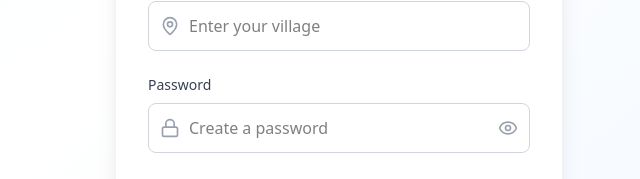
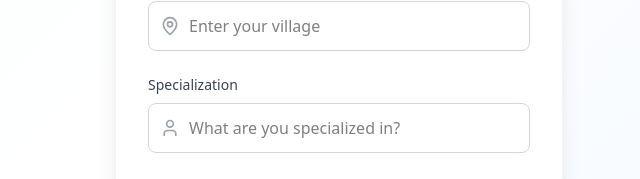
Before and after one commit to tuyishimejohnson/capstone-project, a React (Vite) app in the folder frontend/: page /signup in a window 1280 px wide. Shown: the part 762-941 px from the top of the page, without its empty margins (301-941 px from the left). Built offline with nearby package versions, Linux system fonts and the light colour scheme.

Commit message:
feat: add specialization field to SignupForm and validation

```diff
--- a/frontend/src/components/auth/SignupForm.tsx
+++ b/frontend/src/components/auth/SignupForm.tsx
@@ -39,6 +39,7 @@ export const SignupForm: React.FC<SignupFormProps> = () => {
   const [showPassword, setShowPassword] = useState(false);
   const [showConfirmPassword, setShowConfirmPassword] = useState(false);
   const [errors, setErrors] = useState<FormErrors>({});
+  const [specialization, setSpecialization] = useState("");
   const [isLoading, setIsLoading] = useState(false);
   const navigate = useNavigate();
 
@@ -52,7 +53,8 @@ export const SignupForm: React.FC<SignupFormProps> = () => {
       district,
       sector,
       cell,
-      village
+      village,
+      specialization
     );
 
     if (Object.keys(validationErrors).length > 0) {
@@ -70,6 +72,7 @@ export const SignupForm: React.FC<SignupFormProps> = () => {
         sector,
         cell,
         village,
+        specialization,
         password,
       });
       console.log("==========signup successful============");
@@ -79,6 +82,7 @@ export const SignupForm: React.FC<SignupFormProps> = () => {
       setSector("");
       setCell("");
       setVillage("");
+      setSpecialization("");
       setPassword("");
       setConfirmPassword("");
       navigate("/");
@@ -87,22 +91,6 @@ export const SignupForm: React.FC<SignupFormProps> = () => {
     } finally {
       setIsLoading(false);
     }
-
-    // Reset form fields
-    // setName("");
-    // setPhone("");
-    // setDistrict("");
-    // setSector("");
-    // setCell("");
-    // setVillage("");
-    // setPassword("");
-    // setConfirmPassword("");
-
-    // // Simulate API call
-    // setTimeout(() => {
-    //   setIsLoading(false);
-    //   navigate("/");
-    // }, 1500);
   };
 
   return (
@@ -280,6 +268,35 @@ export const SignupForm: React.FC<SignupFormProps> = () => {
 
             <div>
               <label
+                htmlFor="specialization"
+                className="block text-sm font-medium text-gray-700 mb-2"
+              >
+                Specialization
+              </label>
+              <div className="relative">
+                <User className="absolute left-3 top-1/2 transform -translate-y-1/2 w-5 h-5 text-gray-400" />
+                <input
+                  type="text"
+                  id="specialization"
+                  value={specialization}
+                  onChange={(e) => setSpecialization(e.target.value)}
+                  className={`w-full pl-10 pr-4 py-3 border rounded-lg focus:ring-2 focus:ring-teal-500 focus:border-transparent transition-all ${
+                    errors.specialization
+                      ? "border-red-300 bg-red-50"
+                      : "border-gray-300"
+                  }`}
+                  placeholder="What are you specialized in?"
+                />
+              </div>
+              {errors.specialization && (
+                <p className="mt-1 text-sm text-red-600">
+                  {errors.specialization}
+                </p>
+              )}
+            </div>
+
+            <div>
+              <label
                 htmlFor="password"
                 className="block text-sm font-medium text-gray-700 mb-2"
               >
--- a/frontend/src/utils/validation.ts
+++ b/frontend/src/utils/validation.ts
@@ -40,7 +40,8 @@ export const validateSignupForm = (
   district: string,
   sector: string,
   cell: string,
-  village: string
+  village: string,
+  specialization: string
 ): FormErrors => {
   const errors: FormErrors = {};
 
```
